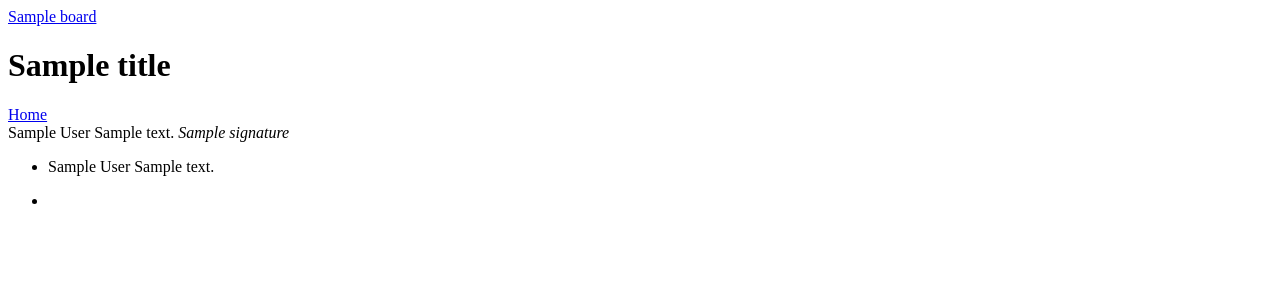
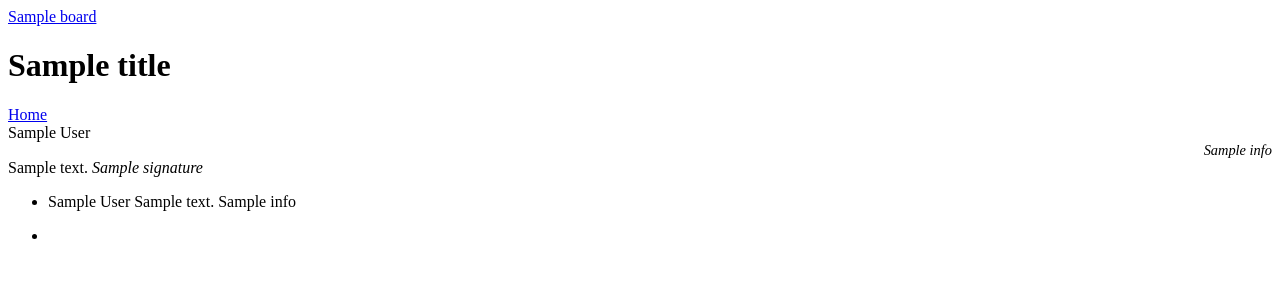
Before and after one commit to Reiot/clienpad, a Python web app: template templates/post.html in a window 1280 px wide. Shown: the top 300 px of the page. Run offline with Jinja, Linux system fonts and the light colour scheme; the template is opened without the code that fills it: most values are stand-ins (such as "Sample title", 1, 10 or a date in 2020); some libraries are stand-ins or nearby versions.

Commit message:
포스트 글쓴 시간 표시

```diff
--- a/static/script.js
+++ b/static/script.js
@@ -17,6 +17,7 @@ function render_image_post(board, post){
 	'<li data-role="list-divider">' +
 	    post.author +
 	    '<h2>' + post.title + '</h2>' +
+	    '<span class="ui-li-aside ui-li-desc">' + post.info + '</span>' +
 	'</li>' +
 	'<li>' +
 		'<div>' + post.content + '</div>';
@@ -52,7 +53,7 @@ function add_post(board, $posts, data){
 
 $(function(){
 
-	$('a.refresh').live('click tap', function(){
+	$('a.refresh').live('tap', function(){
 		var $button = $(this),
 			board = $button.data('board');
 
@@ -73,16 +74,17 @@ $(function(){
 			});
 	});
 
-	$('a.more').live('click tap', function(){
+	$('a.more').live('tap', function(e){
 		var $button = $(this),
 			board = $button.data('board'),
 			nextPage = $button.data('next-page');
 
-		console.log('board', board, 'nextPage', nextPage);
+		console.log(e.type, 'board', board, 'nextPage', nextPage);
 
 		var $posts = $button.parents('div[data-role="page"]').find('ul.posts');
 		$.mobile.pageLoading();
 
+        $button.attr("disabled","disabled");
 		$.getJSON("/"+board+"/page"+nextPage, { format: "json" })
 			.success(function(response){
 				console.log('response',response);
@@ -99,6 +101,7 @@ $(function(){
 			.complete(function(){
 				$.mobile.pageLoading(true);
 				//$.mobile.silentScroll(100);
+                $button.attr("disabled","");
 			});
 	});
 });
--- a/static/style.css
+++ b/static/style.css
@@ -14,32 +14,7 @@
     padding-left: 100px;
 }
 
-/*.ui-li-has-thumb .ui-btn-inner a.ui-link-inherit, .ui-li-static.ui-li-has-thumb {
-    min-height: 0;
-    padding-left: 85px;
+.post-info {
+    text-align: right;
+    font-size: 0.9em;
 }
-*//*img.ppan {
-    display: block;
-    margin: 11px 11px 11px 11px;
-}
-img.ppan.default {
-    display: none;
-    opacity: 0.7;
-}
-span.author {
-    display: block;
-    position: absolute;
-    left: 4px;
-    top: 11px;
-    width: 70px;
-    font-size: 10px;
-    text-align: center;
-    background-color: #ccc;
-    padding: 2px;
-    color: black;
-}
-*/
-/* post.html */
-span.prev, span.next {
-	display: block;
-}
--- a/templates/board.html
+++ b/templates/board.html
@@ -25,6 +25,7 @@
 			<li data-role="list-divider">
 				{{post.author}}
 				<h2>{{post.title}}</h2>
+				<span class="ui-li-aside ui-li-desc">{{post.info}}</span>
 			</li>
 			<li>
 				<div><!-- to avoid ul-li-thumb feature -->
--- a/templates/index.html
+++ b/templates/index.html
@@ -48,7 +48,6 @@
 	    <h1>Clien for iPad</h1>
 		<p>version 0.1.1</p>
 		<h2>by Reiot</h2>
-		<p>
 			<dl>
 				<dt>Email</dt>
 				<dd><a href="mailto:reiot94@gmail.com">reiot94@gmail.com</a></dd>
@@ -57,7 +56,6 @@
 				<dt>Source</dt>
 				<dd>on <a href="http://github.com/reiot/clienpad/">GitHub</a></dd>
 			</dl>
-		</p>
 		<p><em>Send my love to DARKMINI, my wife and the countess of cats.</em></p>
 		<a href="#" data-rel="back" data-role="button" data-transition="flip" data-direction="reverse">Close</a>
     </div><!-- /content -->
--- a/templates/post.html
+++ b/templates/post.html
@@ -20,7 +20,10 @@
 	</div><!-- /header -->
 
 	<div data-role="content">
-		{{author}}
+		<div class="ui-grid-a">
+			<div class="ui-block-a">{{author}}</div>
+			<div class="ui-block-b post-info"><em>{{info}}</em></div>
+		</div>
 		{{content}}
 		{% if signature %}
 		<em>{{signature}}</em>
@@ -31,6 +34,7 @@
 			<li>
 				{{comment.author}}
 				{{comment.content}}
+				<span class="ui-li-aside ui-li-desc">{{comment.info}}</span>
 			</li>
 			{% endfor %}
 		</ul>
```
Also changed, not shown: main.py (+23 -1 lines).
